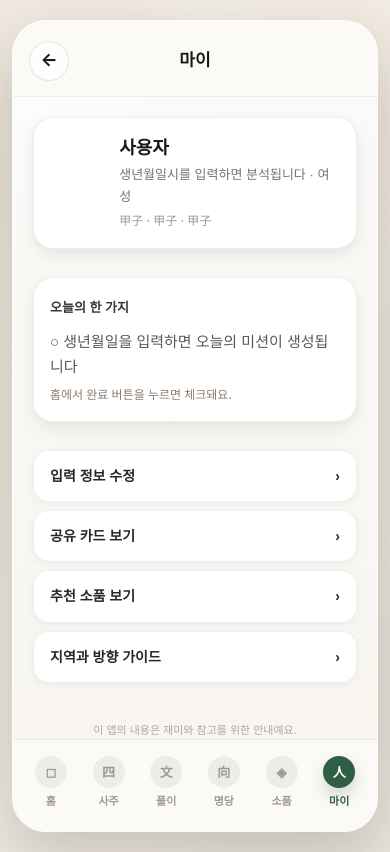
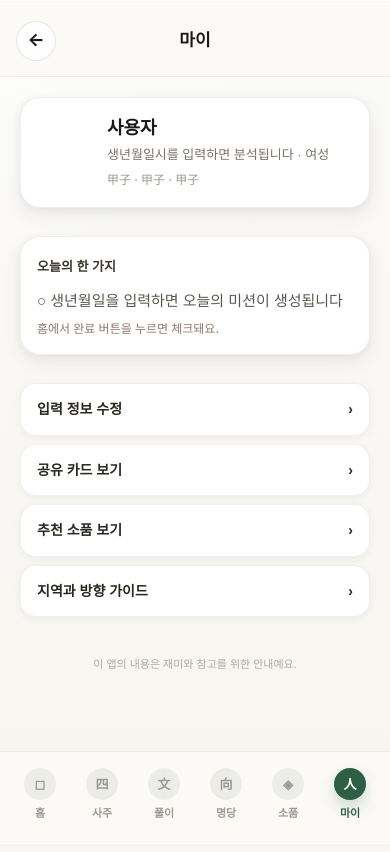
Before and after one commit to eunn624/myungdang-jari, a Next.js app: page /my in a window 390 px wide. Built offline with nearby package versions, Linux system fonts and the light colour scheme; a web font is replaced by a local one.

Commit message:
fix: remove double scroll from mobile app frame

```diff
--- a/styles/Layout.module.css
+++ b/styles/Layout.module.css
@@ -1,9 +1,11 @@
 .container {
   display: flex;
-  min-height: 100vh;
+  min-height: 100dvh;
+  height: 100dvh;
   align-items: center;
   justify-content: center;
   padding: 20px 12px;
+  overflow: hidden;
   background:
     radial-gradient(circle at 18% 16%, rgba(180, 140, 100, 0.12), transparent 26%),
     radial-gradient(circle at 82% 12%, rgba(200, 170, 120, 0.10), transparent 20%),
@@ -14,8 +16,8 @@
 .phone {
   position: relative;
   width: min(100%, 392px);
-  min-height: 812px;
-  height: min(100vh - 40px, 812px);
+  min-height: 0;
+  height: min(calc(100dvh - 40px), 812px);
   background: rgba(252, 250, 247, 0.88);
   border: 1px solid rgba(255, 255, 255, 0.86);
   border-radius: 34px;
@@ -31,6 +33,8 @@
 .main {
   flex: 1;
   overflow-y: auto;
+  overscroll-behavior: contain;
+  -webkit-overflow-scrolling: touch;
   background:
     radial-gradient(circle at top left, rgba(255,255,255,0.7), transparent 30%),
     linear-gradient(180deg, #FAFAF8, #F8F5F0);
@@ -143,3 +147,18 @@
   color: #fff;
   box-shadow: 0 8px 16px rgba(46, 94, 68, 0.22);
 }
+
+@media (max-width: 480px) {
+  .container {
+    padding: 0;
+  }
+
+  .phone {
+    width: 100%;
+    height: 100dvh;
+    border-radius: 0;
+    border-left: 0;
+    border-right: 0;
+    box-shadow: none;
+  }
+}
```
